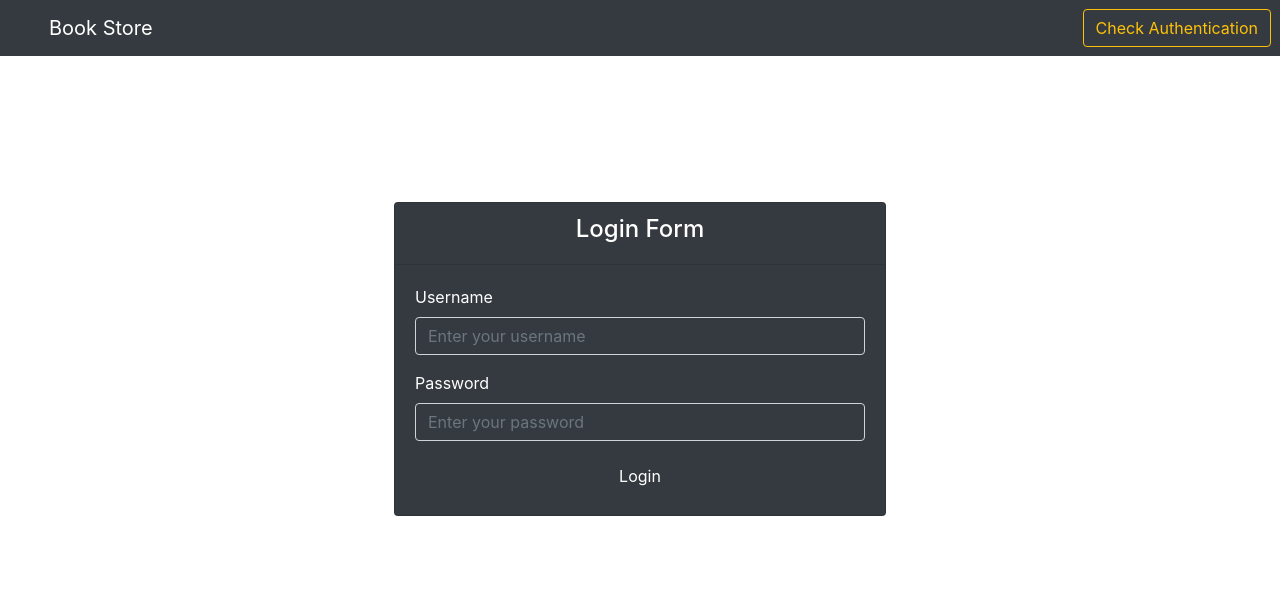
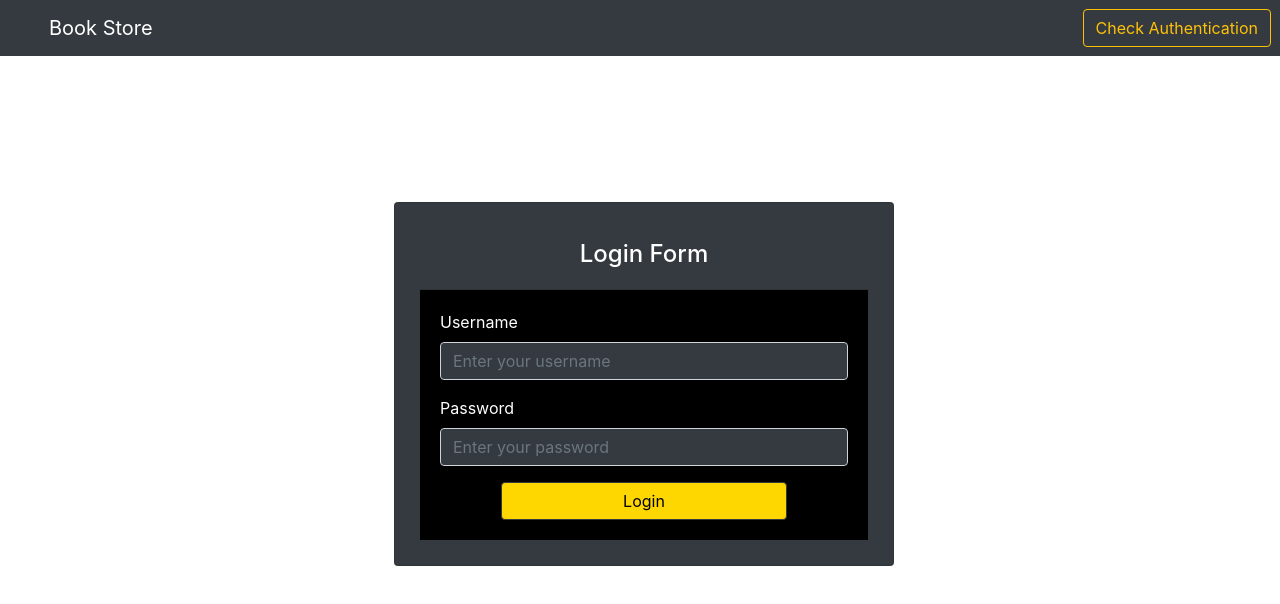
Before and after one commit to Keann0105/midtermactivity1, a Vue app: page / in a window 1280 px wide. Shown: the top 604 px of the page. Built offline with nearby package versions, Linux system fonts and the light colour scheme.

Commit message:
Update LoginForm.vue

```diff
--- a/src/components/LoginForm.vue
+++ b/src/components/LoginForm.vue
@@ -56,23 +56,48 @@ export default {
 </script>
 
 <style>
+.card, .form-control, .card-header, .btn-dark {
+  background-color: black !important;
+  color: white !important;
+}
+
 .card {
   margin-top: 50px;
+  background: black !important;
+  color: white !important;
+  width: 500px;
+  padding: 25px;
+}
+
+
+.btn-dark {
+  background-color: gold !important;
+  color: black !important;
+  width: 70%;
+  border: none;
 }
 
 .card-header {
   font-size: 24px;
+  background-color: black;
+  color: gold;
 }
 
-.btn-dark {
-  width: 100%;
-}
-.btn-dark:hover {
-  background-color: aliceblue;
-  border-color: #0062cc;
+.form-control {
+  background-color: black !important;
+  color: white !important;
+  border-color: gray;
 }
 
 .text-danger {
   font-size: 14px;
 }
+
+.card-body {
+  background: black;
+}
+
+.bg-dark {
+    background-color: black !important;
+}
 </style>
```
